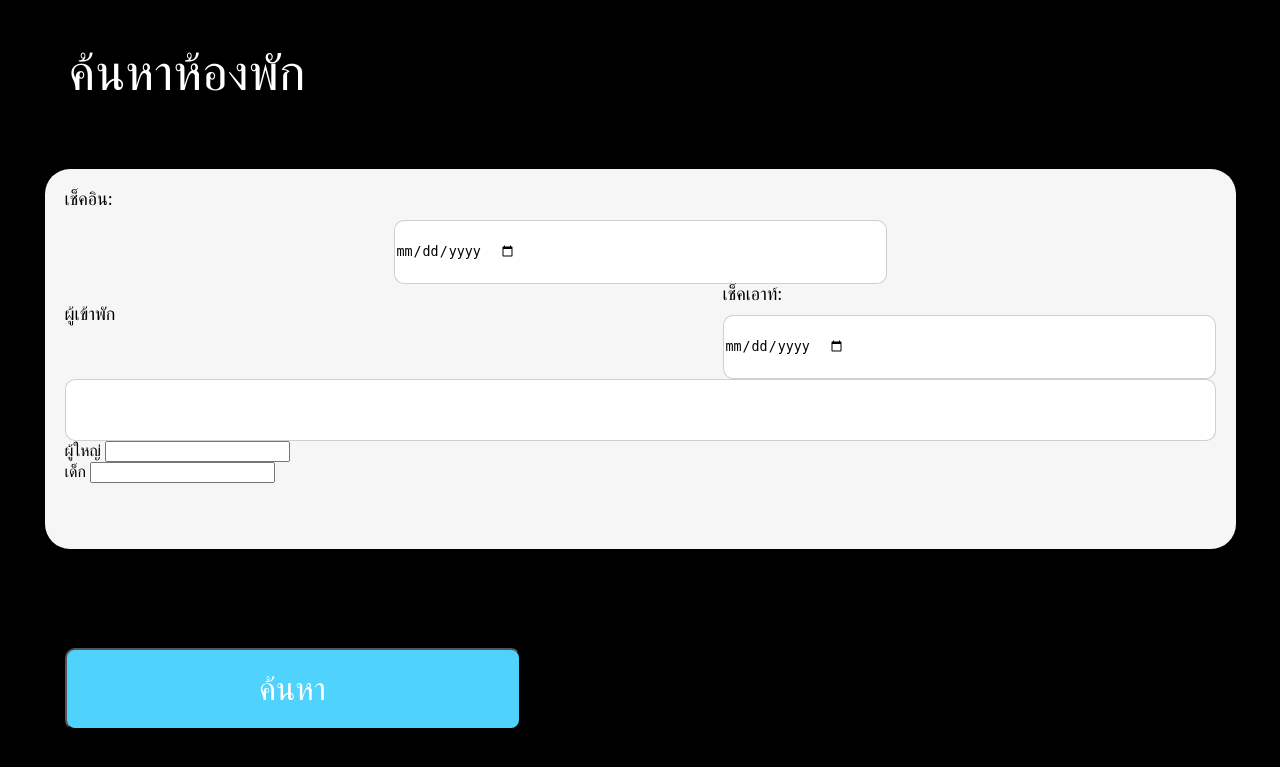
After one commit to fumizz01/DBY3T1, a Django app: template project/templates/hotelpage.html in a window 1280 px wide. The commit adds this page. Shown: the top 767 px of the page. Run offline with Django 3.2, Linux system fonts and the light colour scheme; the template is opened without the code that fills it, so the values that code supplies are empty.

Commit message:
add hotelpage.html and style hotel in css

```diff
--- a/project/static/css/style.css
+++ b/project/static/css/style.css
@@ -206,3 +206,112 @@ h2.head {
 	background-color: #229954;
 }
 /* password */
+
+/*hotel*/
+
+body{
+    background: black;
+}
+
+.header-hotelpage{
+    width: 374px;
+    height: 77px;
+    color: #FFF;
+
+    text-align: center;
+    font-family: Inter;
+    font-size: 50px;
+    font-style: normal;
+    font-weight: 400;
+    line-height: normal;
+}
+
+.hotelpage-box {
+    width: 1151px;
+    height: 340px;
+    border-radius: 25px;
+    background: #F6F6F6;
+    box-shadow: 0px 4px 4px 0px rgba(0, 0, 0, 0.25);
+    margin: 50px auto;
+    padding: 20px;
+}
+
+
+label.checkin, label.checkout{
+    color: #000;
+    font-family: Jomhuria;
+    font-size: 18px;
+    font-style: normal;
+    font-weight: 400;
+    line-height: normal;
+}
+
+label.guest{
+    color: #000;
+    font-family: Jomhuria;
+    font-size: 18px;
+    font-style: normal;
+    font-weight: 400;
+    line-height: normal;
+    display: block;
+    margin-top: 20px;
+}
+
+button.guest{
+    height: 62px;
+    display: block;
+    margin-top: 10px;
+    border-radius: 10px;
+    border: 1px solid rgba(0, 0, 0, 0.19);
+    background: #FFF;
+    width: 100%;
+}
+
+input.checkin, input.checkout{
+    width: 490px;
+    height: 62px;
+    margin: auto;
+    display: inline-block;
+    display: flex;
+    margin-top: 10px;
+    border-radius: 10px;
+    border: 1px solid rgba(0, 0, 0, 0.19);
+    background: #FFF;
+}
+
+.hotelpage-container ul {
+    list-style: none;
+    padding: 0;
+    margin: 0;
+}
+
+.hotelpage-container ul li {
+    display: block;
+    margin-right: 10px;
+    border-radius: 10px;
+}
+
+input.serch_room{
+    margin-top: 165px;
+    border-radius: 10px;
+    background: #4FD2FC;
+    width: 456px;
+    height: 82px;
+
+    color: #FFF;
+    font-family: Inter;
+    font-size: 32px;
+    font-style: normal;
+    font-weight: 400;
+    line-height: normal;
+}
+
+.hotelpage-container{
+    display: block;
+    justify-content: space-between;
+    position: relative;
+}
+
+label.checkout {
+    float: right;
+}
--- /dev/null
+++ b/project/templates/hotelpage.html
@@ -0,0 +1,30 @@
+<!DOCTYPE html>
+<html lang='en'>
+<head>
+    <meta charset="UTF-8">
+    <link rel="stylesheet" href="style.css">
+</head>
+<body>
+    <h2 class = "header-hotelpage" id="head">ค้นหาห้องพัก</h2>
+    <div class = "hotelpage-box" id = "hotelpage">
+        <form action = "">
+            <div class = "hotelpage-container" id = "hotelpage-container">
+                <label class = "checkin" for = "checkin">เช็คอิน:
+                    <input class = "checkin" id = "checkin" name = "checkin" type = "date" placeholder="กรุณาเช็คอิน" required>
+                </label>
+                <label class = "checkout" for = "checkout">เช็คเอาท์:
+                    <input class = "checkout" id = "checkout" name = "checout" type = "date" placeholder="กรุณาเช็คเอาท์" required>
+                </label>
+                <label class = "guest" for = "guests">ผู้เข้าพัก
+                    <button class = "guest" id = "guests" name = "guests" type = "text" placeholder="กรุณาเลือกห้อง" required > </button>
+                </label>
+                <ul class = "dropdown">
+                    <li> <label class = "down-menu" for = "adult">ผู้ใหญ่ <input class = "down-menu" id = "adult" name = "adult" type = "number" required></button></label> </li>
+                    <li> <label class = "down-menu" for = "child">เด็ก <input class = "down-menu" id = "child" name = "child" type = "number"  required></button></label> </li>
+                </ul>
+                <input class = "serch_room" id = "serch_room" type="submit" value="ค้นหา">
+            </div>
+        </form>
+    </div>
+</body>
+<html>
```
